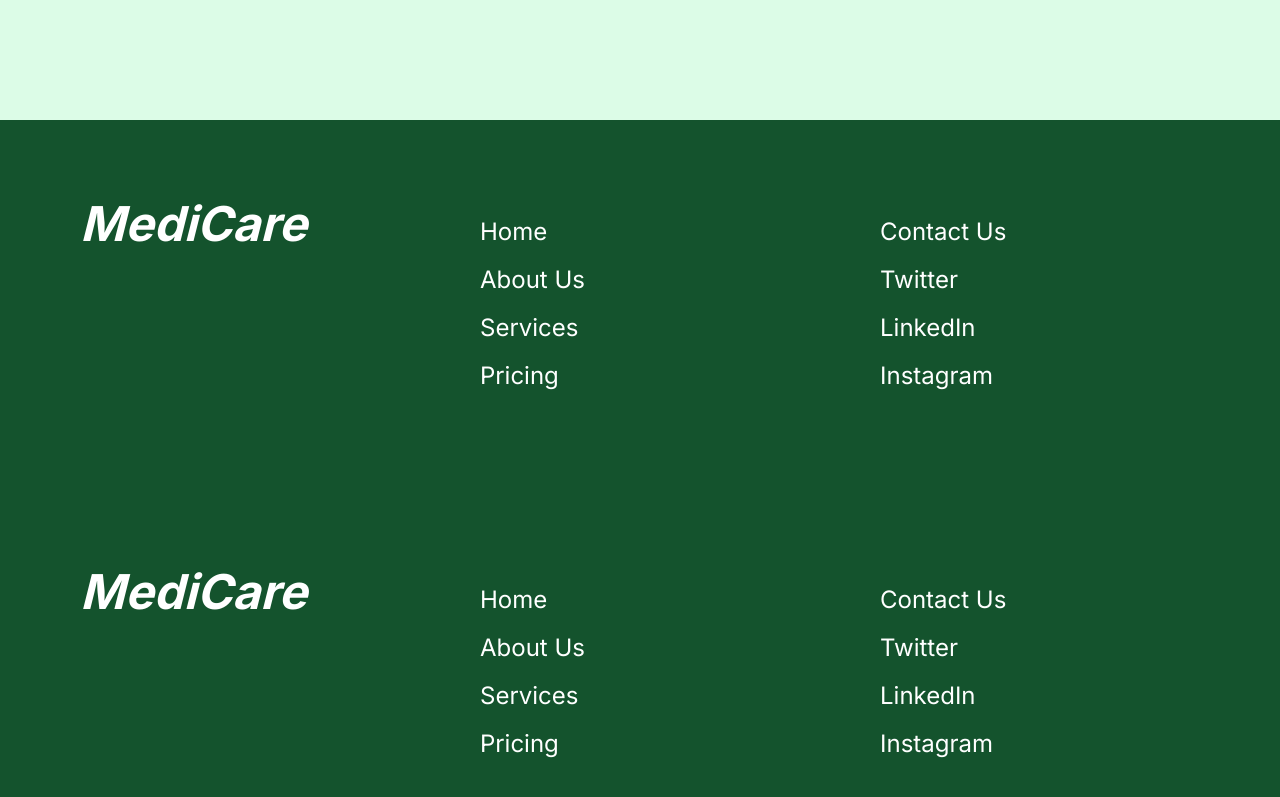
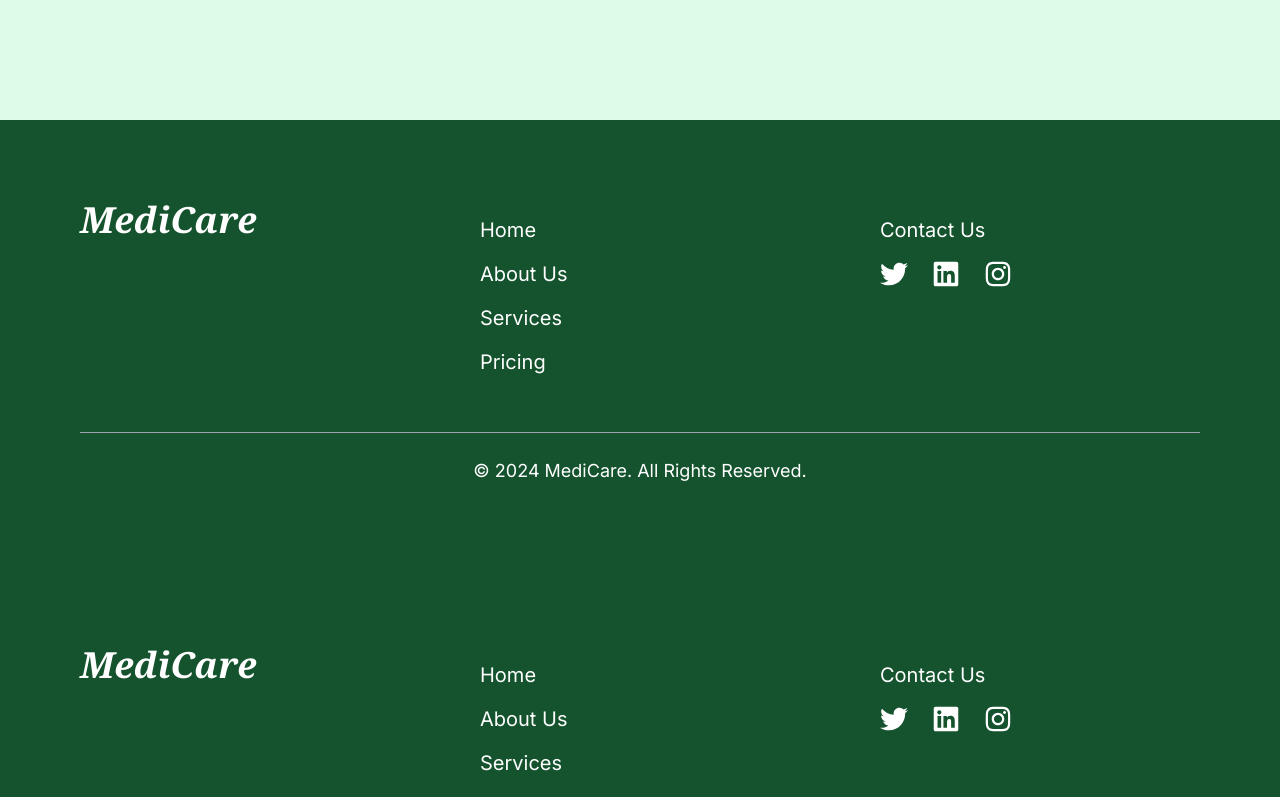
Before and after one commit to AdeTiDotun/medi-care, a Next.js app: page /about in a window 1280 px wide. Shown: the part 680-1477 px from the top of the page. Built offline with nearby package versions, Linux system fonts and the light colour scheme.

Commit message:
search button updated

```diff
--- a/package.json
+++ b/package.json
@@ -14,7 +14,8 @@
     "next": "14.2.5",
     "react": "^18.3.1",
     "react-dom": "^18",
-    "react-firebase-hooks": "^5.1.1"
+    "react-firebase-hooks": "^5.1.1",
+    "react-icons": "^5.3.0"
   },
   "devDependencies": {
     "@types/node": "^20",
--- a/src/components/footer.tsx
+++ b/src/components/footer.tsx
@@ -1,28 +1,57 @@
 import Link from "next/link";
 import React from "react";
+import { FaTwitter, FaLinkedin, FaInstagram } from "react-icons/fa";
 
 const Footer = () => {
   return (
     <>
-      <div className="grid lg:grid-cols-3 bg-green-900 text-white px-20 py-20 gap-20">
-        <div>
-          <h1 className="font-bold text-5xl font-bold italic">MediCare</h1>
+      <div className="bg-green-900 text-white px-10 py-14 lg:px-20 lg:py-20">
+        <div className="grid lg:grid-cols-3 gap-10 lg:gap-20">
+          {/* Logo Section */}
+          <div>
+            <h1 className="text-4xl font-bold italic font-serif">MediCare</h1>
+          </div>
+
+          {/* Navigation Links */}
+          <div className="text-left text-xl">
+            <Link href="/">
+              <h3 className="my-4 cursor-pointer hover:text-gray-300">Home</h3>
+            </Link>
+            <Link href="/about">
+              <h3 className="my-4 cursor-pointer hover:text-gray-300">About Us</h3>
+            </Link>
+            <Link href="/services">
+              <h3 className="my-4 cursor-pointer hover:text-gray-300">Services</h3>
+            </Link>
+            <Link href="/pricing">
+              <h3 className="my-4 cursor-pointer hover:text-gray-300">Pricing</h3>
+            </Link>
+          </div>
+
+          {/* Contact and Social Media */}
+          <div className="text-left text-xl">
+            <h2 className="my-4">Contact Us</h2>
+            <div className="flex gap-6 mt-4">
+              <a href="https://twitter.com" target="_blank" rel="noopener noreferrer">
+                <FaTwitter size={28} className="hover:text-gray-300" />
+              </a>
+              <a href="https://linkedin.com" target="_blank" rel="noopener noreferrer">
+                <FaLinkedin size={28} className="hover:text-gray-300" />
+              </a>
+              <a href="https://instagram.com" target="_blank" rel="noopener noreferrer">
+                <FaInstagram size={28} className="hover:text-gray-300" />
+              </a>
+            </div>
+          </div>
         </div>
 
-          <div className="text-left text-2xl">
-            <h3 className="my-4">Home</h3>
-            <h3 className="my-4">About Us</h3>
-            <h3 className="my-4">Services</h3>
-            <h3 className="my-4">Pricing</h3>
-          </div>
+        {/* Horizontal Line */}
+        <hr className="mt-10 border-gray-400" />
 
-          <div className="text-left text-2xl">
-            <h2 className="my-4">Contact Us</h2>
-            <h2 className="my-4">Twitter</h2>
-            <h3 className="my-4">LinkedIn</h3>
-            <h3 className="my-4">Instagram</h3>
-
-          </div>
+        {/* Footer Bottom */}
+        <div className="text-center text-lg mt-6">
+          <p>&copy; {new Date().getFullYear()} MediCare. All Rights Reserved.</p>
+        </div>
       </div>
     </>
   );
--- a/src/components/services.tsx
+++ b/src/components/services.tsx
@@ -1,4 +1,6 @@
 import React from "react";
+import Link from "next/link";
+
 
 function Services() {
   return (
@@ -19,10 +21,14 @@ function Services() {
 
         {/* Service 2 */}
         <div className="py-6 lg:py-14">
+
+          <Link href="/hospital">
+
           <button className="border-green border-2 bg-green-900 rounded w-full py-6 text-center text-white text-xl lg:text-2xl hover:bg-white hover:text-black">
             Search Hospitals
             <p className="mt-2 text-sm lg:text-lg">Find the Best Hospitals near you</p>
           </button>
+          </Link>
         </div>
 
         {/* Service 3 */}
```
Also changed, not shown: 1 other file (tests, documents, lock files or other folders).
